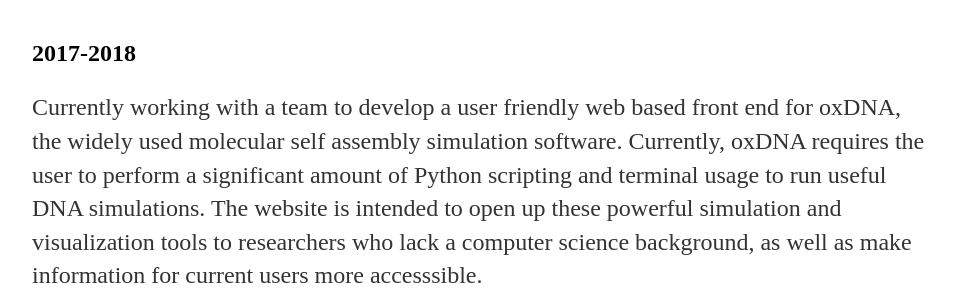
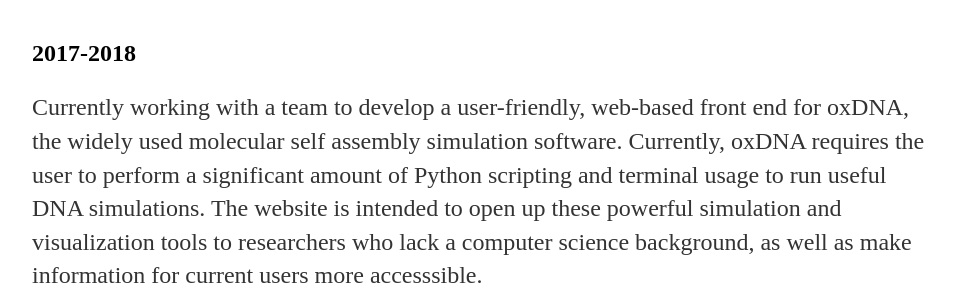
Before and after one commit to zackfravel/zackfravel.github.io, a Jekyll site: the page built from _posts/2018-05-20-DNA.md, in a window 1280 px wide. Shown: the part 212-501 px from the top of the page, without its empty margins (160-1115 px from the left). Built offline with Jekyll 4.4.1, drawn with Linux system fonts in a browser that asks for light colours.

Commit message:
Update 2018-05-20-DNA.md

```diff
--- a/_posts/2018-05-20-DNA.md
+++ b/_posts/2018-05-20-DNA.md
@@ -3,6 +3,6 @@
 title: "oxDNA Molecular Dynamics Simulator Frontend"
 ---
 ## 2017-2018
-Currently working with a team to develop a user friendly web based front end for oxDNA, the widely used molecular self assembly simulation software. Currently, oxDNA requires the user to perform a significant amount of Python scripting and terminal usage to run useful DNA simulations. The website is intended to open up these powerful simulation and visualization tools to researchers who lack a computer science background, as well as make information for current users more accesssible.
+Currently working with a team to develop a user-friendly, web-based front end for oxDNA, the widely used molecular self assembly simulation software. Currently, oxDNA requires the user to perform a significant amount of Python scripting and terminal usage to run useful DNA simulations. The website is intended to open up these powerful simulation and visualization tools to researchers who lack a computer science background, as well as make information for current users more accesssible.
 
 <a href="http://capstone.csce.uark.edu/?page_id=5817" target="_blank">Project Page</a>
```
